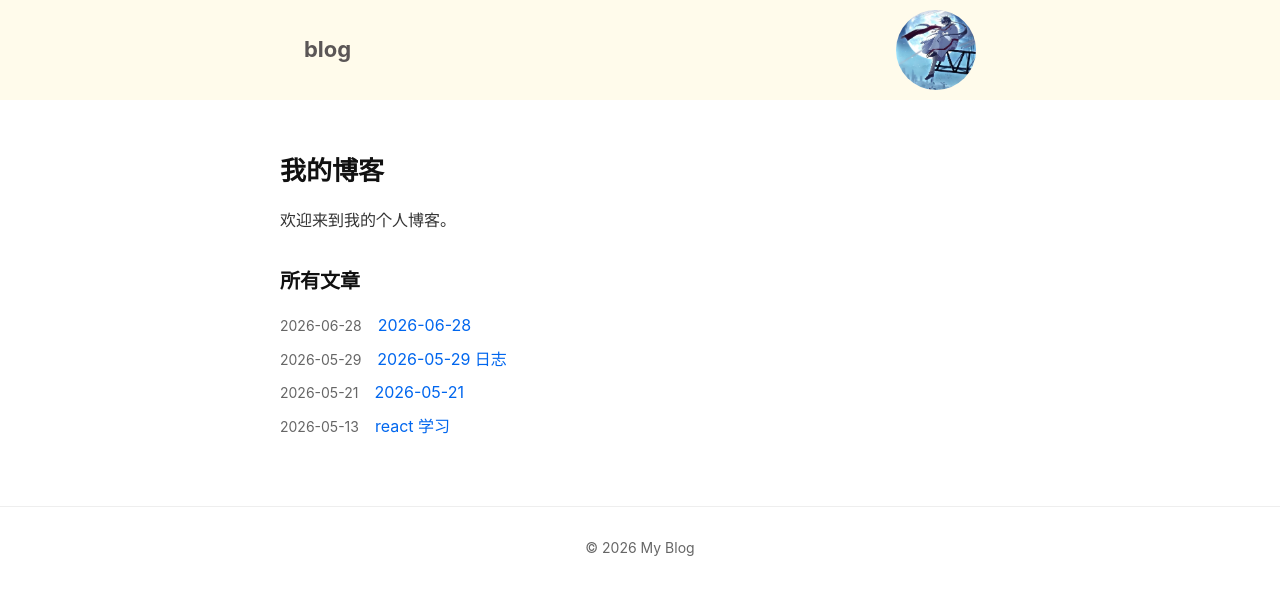
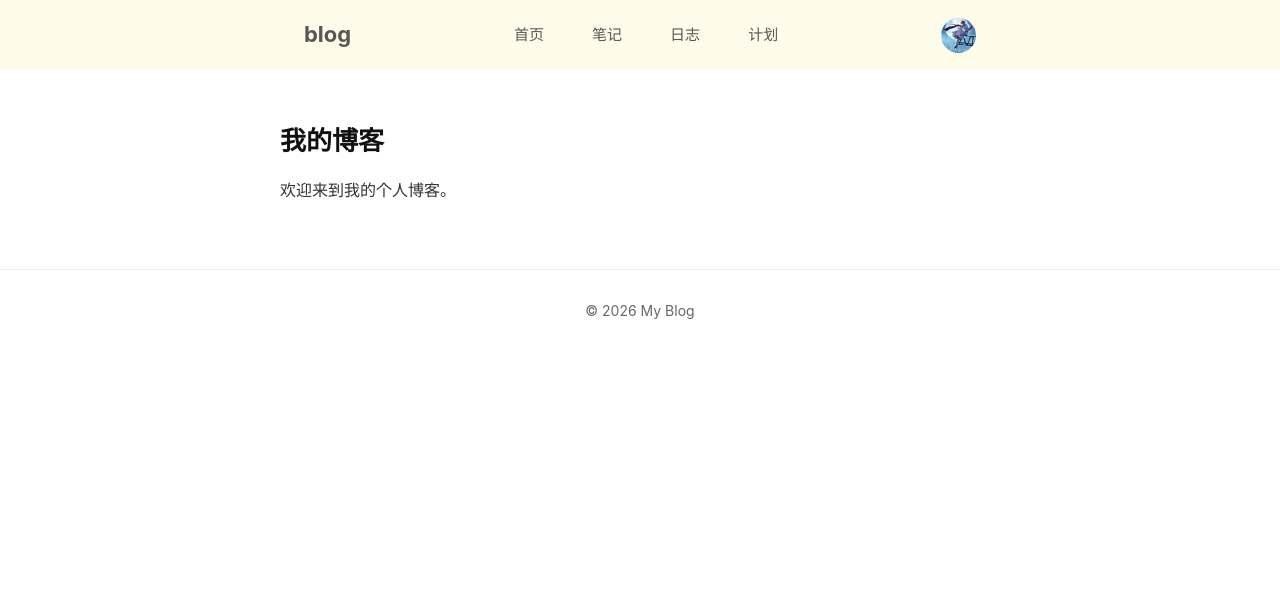
Before and after one commit to nannandemonkk/MyWeb, a React (Vite) app: page / in a window 1280 px wide. Shown: the top 594 px of the page. Built offline with nearby package versions, Linux system fonts and the light colour scheme.

Commit message:
这次重做了web的导航栏和内容区域的大致内容

```diff
--- /dev/null
+++ b/document/2026-09-10.md
@@ -0,0 +1,6 @@
+# 9月10日
+
+## 软件工程 结构化设计的方法
+### 耦合内聚 其他就没听懂了
+
+### 把我的web 的css完善了
--- a/src/App.css
+++ b/src/App.css
@@ -86,23 +86,30 @@ body {
 .site-header .site-title {
   font-size: 22px;
   font-weight: 700;
+  margin: 7px 0;
 }
 /* 头像格式 */
 .site-header .avatar {
-  width: 80px;
-  height: 80px;
+  width: 35px;
+  height: 35px;
   border-radius: 50%;
 }
-
-/* .site-nav a {
+/* 中部导航栏格式 */
+.site-header .site-nav {
+  display: flex;
+  align-items: center;
+}
+/* 超链接格式 */
+.site-header .site-nav a {
   color: rgb(91, 86, 86);
   text-decoration: none;
-  margin-left: 24px;
+  margin: 13px 24px;
   font-size: 15px;
 }
-.site-nav a:hover {
+/* 选中超链接格式 */
+.site-header .site-nav a:hover {
   text-decoration: underline;
-} */
+}
 
 
 /* POST区域 */
--- a/src/component/Home.jsx
+++ b/src/component/Home.jsx
@@ -7,17 +7,10 @@ export default function Home({ posts }) {
         <h2>我的博客</h2>
         <p>欢迎来到我的个人博客。</p>
 
-        <h3>所有文章</h3>
-        <ul className="post-list">
-          {posts.map((post) => (
-            <li key={post.slug}>
-              <span className="post-date">{post.date}</span>
-              <Link to={`/post/${post.slug}`} className="post-link">
-                {post.title}
-              </Link>
-            </li>
-          ))}
-        </ul>
+        <div>
+
+
+        </div>
       </div>
     </main>
   );
--- a/src/component/Nav.jsx
+++ b/src/component/Nav.jsx
@@ -4,10 +4,16 @@ export default function Nav() {
   return (
     <header className="site-header">
       <div className="container nav-row">
+
         <h1 className="site-title">blog</h1>
-        {/* <nav className="site-nav">
+
+        <nav className="site-nav">
           <Link to="/">首页</Link>
-        </nav> */}
+          <Link to="/notes">笔记</Link>
+          <Link to="/logs">日志</Link>
+          <Link to="/plans">计划</Link>
+        </nav>
+
         <img src="./../image/avater.jpg" alt="头像" className="avatar" />
       </div>
     </header>
```
